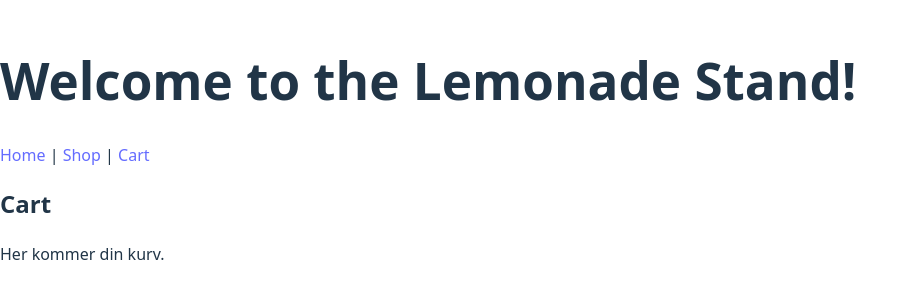
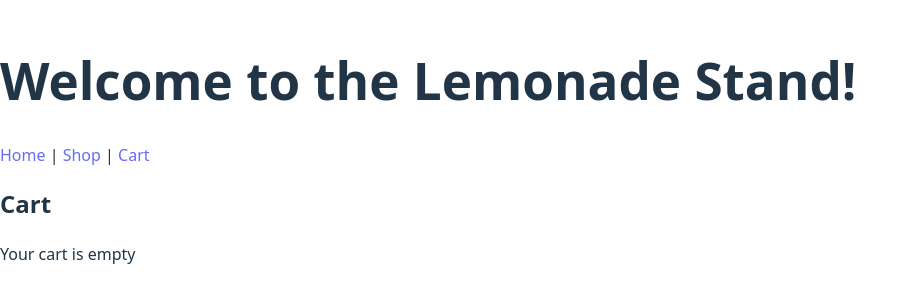
Before and after one commit to SarahNymann/lemonadeStand, a React (Vite) app: page /lemonadeStand/cart in a window 1280 px wide. Shown: the part 250-552 px from the top of the page, without its empty margins (0-917 px from the left). Built offline with nearby package versions, Linux system fonts and the light colour scheme.

Commit message:
Add Redux cart slice with actions Display drink images and add to cart button Fetch lemon drinks in Shop page

```diff
--- a/src/pages/Cart.jsx
+++ b/src/pages/Cart.jsx
@@ -1,8 +1,24 @@
+import { useSelector } from "react-redux";
+
 export default function Cart() {
+
+  const cartItems = useSelector((state) => state.cart.items);
+
   return (
     <div>
       <h2>Cart</h2>
-        <p>Her kommer din kurv.</p>
+
+      {cartItems.length === 0 ? (
+        <p>Your cart is empty</p>
+      ) : (
+        cartItems.map((item) => (
+          <div key={item.idDrink}>
+            <h3>{item.strDrink}</h3>
+            <img src={item.strDrinkThumb} alt={item.strDrink} width="150" />
+            <p>Quantity: {item.quantity}</p>
+          </div>
+        ))
+      )}
     </div>
   );
 }
--- a/src/pages/Shop.jsx
+++ b/src/pages/Shop.jsx
@@ -1,7 +1,13 @@
 import { useEffect, useState } from "react";
+import { useDispatch } from "react-redux";
+
+import { addToCart } from "../redux/cartSlice";
+
 
 export default function Shop() {
   const [drinks, setDrinks] = useState([]);
+
+  const dispath = useDispatch();
 
   useEffect(() => {
     fetch("https://www.thecocktaildb.com/api/json/v1/1/search.php?s=lemon")
@@ -25,7 +31,7 @@ export default function Shop() {
             width="300"
           />
 
-          <button>
+          <button onClick={() => dispath(addToCart(drink))}>
             Add to Cart
           </button>
         </div>
--- a/src/redux/store.js
+++ b/src/redux/store.js
@@ -1,10 +1,12 @@
 import { configureStore } from '@reduxjs/toolkit';
 
 import profitReducer from "./profitSlice"; // Importer profit reduceren
+import cartReducer from "./cartSlice"; // Importer reducerenn der styre cart
 
 
 export const store = configureStore({
     reducer: {
         profit: profitReducer, // Tilføj profit reduceren til store
+        cart: cartReducer, // State til produkter i kurven
     },
 });
```
Lines whose indentation alone changed are shown as unchanged.
